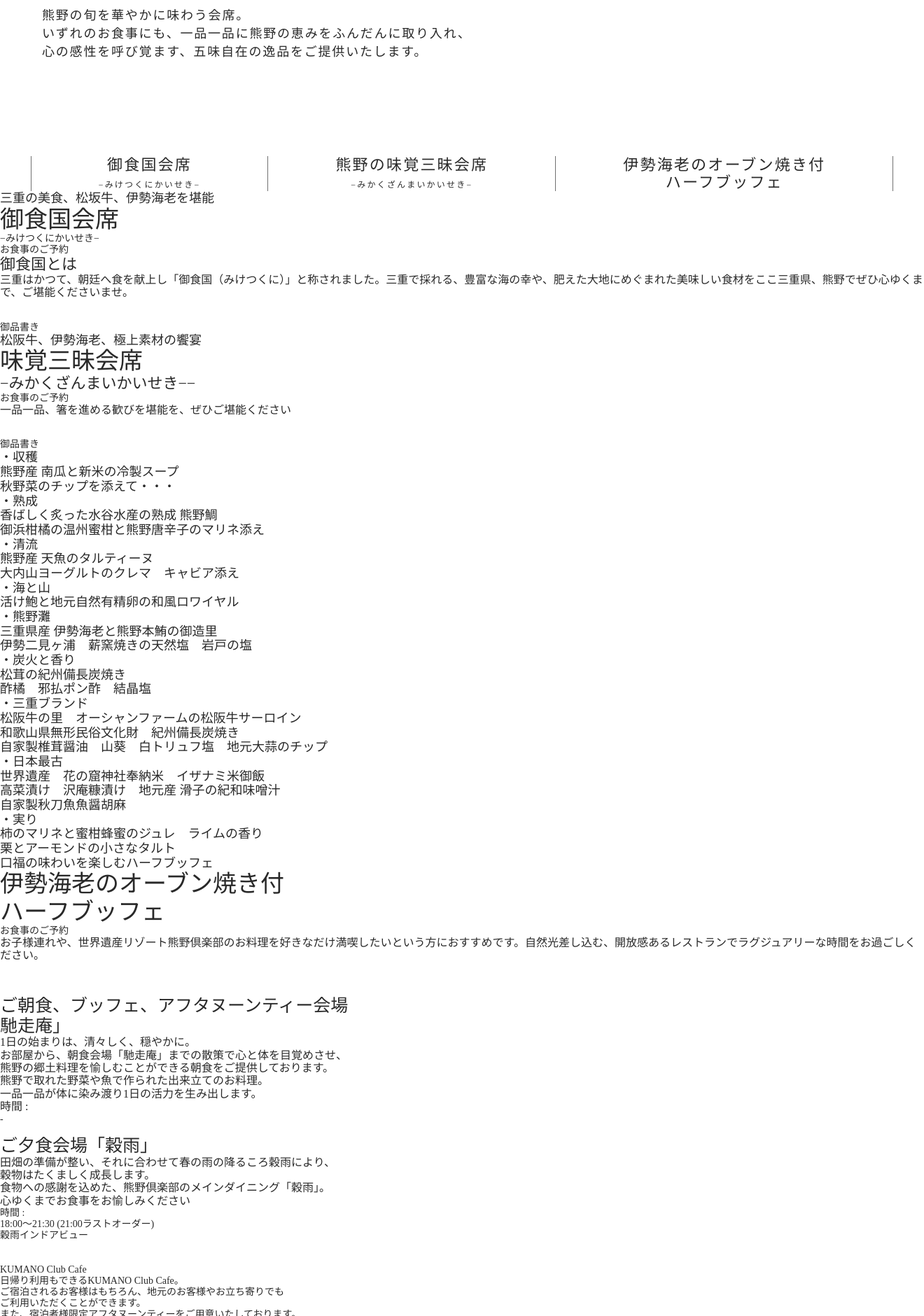
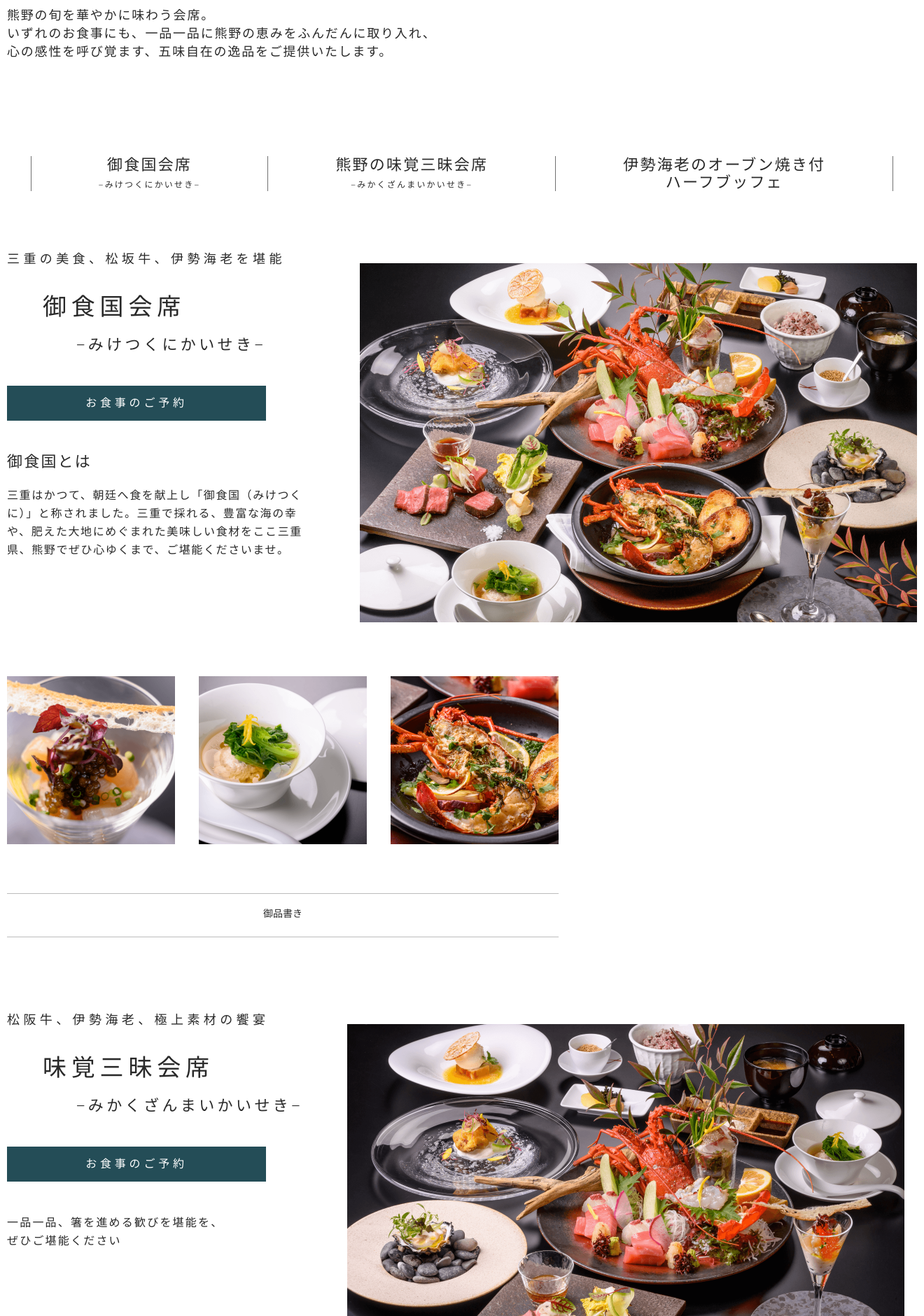
Before and after one commit to oookey-github/kmnc, a PHP site: page /restaurant/restaurant.html in a window 1320 px wide. Shown: the part 1160-3040 px from the top of the page at 70% size. Run offline with PHP 8.4, Linux system fonts and the light colour scheme.

Commit message:
【image】追加 【html】restaurant.html編集 【css】restaurant.css編集

```diff
--- a/css/restaurant.css
+++ b/css/restaurant.css
@@ -21,6 +21,7 @@ body{
     body {
         min-width: 1024px;
     }
+
 }
 @media only screen and (max-width: 767px){
 	html{font-size: calc( 1000vw /430px  );}
@@ -87,7 +88,9 @@ body{
 .fw-b{
     font-weight:bold;
 }
-
+.kome{
+    text-indent: 1em;
+}
 /* ================ */
 /* flex */
 .flex{
@@ -105,9 +108,15 @@ body{
 .header{
     width:100%;
     height:27.5rem;
-    background-image: url(../image/header_bg_restaurant.png);
+    background: url(../image/header_bg_oshokuji.png) no-repeat;
     justify-content: space-between;
     padding:0 4.4rem 0 11rem;
+    background-position: 80% 20%;
+    background-size: cover;
+    position:relative;
+    min-width:130rem;
+
+
 }
 .logo_icon{
     width:16.4rem;
@@ -160,6 +169,12 @@ body{
     justify-content: end;
 }
 /*お食事のご案内*/
+.oshokuji{
+    width: 80%;
+    margin: 0 auto;
+    max-width: 120rem;
+    min-width: 130rem;
+}
 .border{
     border-top:1px solid #292929;
     width:11.5rem;
@@ -174,10 +189,7 @@ body{
     letter-spacing: 0.54rem;
 }
 .restaurant_info{
-    width:80%;
-    margin:0 auto;
-    max-width:120rem;
-    min-width:120rem;
+
 }
 .restaurant_info_inner{
     display: inline-block;
@@ -213,7 +225,7 @@ body{
     letter-spacing: 1.2rem;
     white-space: pre;
 }
-.txt_i_2{
+.txt_i_35{
     text-indent: 3.5em;
 }
 .txt_i_8{
@@ -238,6 +250,7 @@ body{
     text-align: center;
     width:100%;
     min-width:125rem;
+    margin-bottom:10.3rem;
 }
 .dish_menu p{
     margin:0 9.6rem;
@@ -249,3 +262,106 @@ body{
 .border-r{
     border-right:1px solid #707070;
 }
+.restaurant_name p:first-child{
+    text-indent: 1.5em;
+    letter-spacing: 0.68rem;
+}
+.restaurant_name p:last-child{
+    margin-top:2.2rem;
+    text-indent:4.5em;
+    letter-spacing: 0.44rem;
+}
+.restaurant_info_img_2 img{
+    width:79.6rem;
+    margin-left:6.25rem;
+}
+.reserve_btn{
+    width:37rem;
+    height:5rem;
+    display: flex;
+    justify-content: center;
+    align-items: center;
+    margin:4.6rem 0;
+}
+.reserve_btn p{
+    letter-spacing: 4.8px;
+}
+
+.explanation{
+    letter-spacing: 1.6px;
+    line-height: 2.6rem;
+}
+.explanation p:first-child{
+    letter-spacing: 2.2px;
+}
+.explanation p:last-child{
+    margin-top:2.2rem;
+}
+.meal{
+    max-width:78.8rem;
+}
+.meal_inner{
+    justify-content: space-between;
+    margin-top:7.7rem;
+}
+.meal_inner img{
+    width:24rem;
+}
+.meal_menu{
+    border-top:1px solid #BCBCBC;
+    border-bottom:1px solid #BCBCBC;
+    padding-top:2.1rem;
+    padding-bottom:2.4rem;
+    width:78.8rem;
+    margin-top:7rem;
+}
+.meal_menu p{
+    text-align: center;
+}
+.meal_menu_text{
+    text-align: left;
+    margin-left:4.1rem;
+    margin-top:5rem;
+    border-bottom: 1px solid #BCBCBC;
+}
+.meal_menu_text_inner:first-child{
+    padding-top:0;
+}
+.meal_menu_text_inner {
+    padding-top:3rem
+}
+.meal_menu_text_inner p{
+    font-size: 1.8rem;
+    letter-spacing:0.54rem;
+    line-height: 2.4rem;
+
+}
+.meal_menu_text_inner:last-child{
+    padding-bottom:4.3rem
+}
+
+.pd-1{
+    padding-left:1.3em;
+}
+.txt-275{
+    text-indent:2.75em;
+}
+.restaurant_name.iseebi p{
+    letter-spacing:0.68rem;
+    line-height: 4.2rem;
+}
+
+.restaurant_name.iseebi p:last-child{
+    margin-top:0;
+    text-indent: 1.5em;
+
+}
+#restaurant2{
+    margin-top:12.4rem;
+}
+#restaurant3{
+    margin-top:15.9rem;
+}
+#restaurant4{
+    margin-top:17.45rem
+}
--- a/restaurant/restaurant.html
+++ b/restaurant/restaurant.html
@@ -63,9 +63,10 @@
             </div>
         </div>
         <!-- お食事のご案内 -->
+        <div class="border"></div>
+    <div class="oshokuji">
+        <section>
 
-        <section>
-            <div class="border"></div>
             <div class="restaurant_info">
 
                 <div>
@@ -83,7 +84,7 @@
 
                         <div class="fs34 vertical_text float-r">
                             <p>自然讃美</p>
-                            <p class="txt_i_2">様式にとらわれない</p>
+                            <p class="txt_i_35">様式にとらわれない</p>
                             <p class="txt_i_8">滋味の探求</p>
                         </div>
 
@@ -118,136 +119,158 @@
             <div class="border-r"></div>
         </div>
         <section class="">
-            <div class="">
-                <div class="">
+            <div class="restaurant_info">
+                <div class=""></div>
+                <div class="flex">
                     <div>
-                        <div class=""></div>
-                        <p class="fs18">三重の美食、松坂牛、伊勢海老を堪能</p>
-                    </div>
-                    <div class="">
-                        <div>
-                            <p class="fs34">御食国会席</p>
-                            <p>−みけつくにかいせき−</p>
+                        <div class="title">
+
+                            <p class="fs18">三重の美食、松坂牛、伊勢海老を堪能</p>
                         </div>
-                        <div class="">
-                            <a href=""><p>お食事のご予約</p></a>
-                        </div>
+                        <div class="restaurant_explanation">
+                            <div class="restaurant_name">
+                                <p class="fs34 txt_i_2">御食国会席</p>
+                                <p class="fs22">−みけつくにかいせき−</p>
+                            </div>
+                            <div class="bg3 reserve_btn">
+                                <a href=""><p class="fs16 c1">お食事のご予約</p></a>
+                            </div>
 
-                        <div class="">
-                            <p class="fs22">御食国とは</p>
-                            <p class="fs16">三重はかつて、朝廷へ食を献上し「御食国（みけつくに）」と称されました。三重で採れる、豊富な海の幸や、肥えた大地にめぐまれた美味しい食材をここ三重県、熊野でぜひ心ゆくまで、ご堪能くださいませ。</p>
+                            <div class="explanation">
+                                <p class="fs22">御食国とは</p>
+                                <p class="fs16">三重はかつて、朝廷へ食を献上し「御食国（みけつくに）」と称されました。三重で採れる、豊富な海の幸や、肥えた大地にめぐまれた美味しい食材をここ三重県、熊野でぜひ心ゆくまで、ご堪能くださいませ。</p>
+                            </div>
                         </div>
                     </div>
-                    <div class="">
-                        <img>
+
+                    <div class="restaurant_info_img_2">
+                        <img src="../image/resutaurant_info_2.png">
                     </div>
                 </div>
-                <div class="">
-                    <div class="">
-                        <img>
-                        <img>
-                        <img>
-                        <img>
+                <div class="meal">
+                    <div class="meal_inner flex">
+                        <img src="../image/meal_1.png">
+                        <img src="../image/meal_2.png">
+                        <img src="../image/meal_3.png">
                     </div>
                     <div class=""></div>
                 </div>
-                <div class="">
+                <div class="meal_menu">
                     <p>御品書き</p>
                 </div>
             </div>
         </section>
 
-        <section class="">
-            <div class="">
-                <div class="">
+        <section class="" id="restaurant2">
+            <div class="restaurant_info">
+                <div class="flex">
                     <div class="">
-                        <div>
+                        <div class="title">
                             <div class=""></div>
                             <p class="fs18">松阪牛、伊勢海老、極上素材の饗宴</p>
                         </div>
-                        <div>
+                        <div class="restaurant_name">
                             <p class="fs34">味覚三昧会席</p>
-                            <p class="fs22">−みかくざんまいかいせき−−</p>
+                            <p class="fs22">−みかくざんまいかいせき−</p>
                         </div>
-                        <div class="">
-                            <a href=""><p>お食事のご予約</p></a>
-                            <div></div>
+                        <div class="bg3 reserve_btn">
+                            <a href=""><p class="fs16 c1">お食事のご予約</p></a>
                         </div>
 
-                        <div class="">
-                            <p class="fs16">一品一品、箸を進める歓びを堪能を、ぜひご堪能ください</p>
+                        <div class="explanation">
+                            <p class="fs16">一品一品、箸を進める歓びを堪能を、<br>ぜひご堪能ください</p>
                         </div>
                     </div>
-                    <div class="">
-                        <img>
+                    <div class="restaurant_info_img_2">
+                        <img src="../image/restaurant_info_3.png">
                     </div>
                 </div>
                 <div class="">
-                    <div class="">
-                        <div class="">
-                            <img>
-                            <img>
-                            <img>
-                            <img>
+                    <div class="meal">
+                        <div class="meal_inner flex">
+                            <img src="../image/meal_4.png">
+                            <img src="../image/meal_5.png">
+                            <img src="../image/meal_6.png">
                         </div>
                         <div class=""></div>
                     </div>
                     <div class="">
-                        <div class="">
+                        <div class="meal_menu">
                             <p>御品書き</p>
-                            <div></div>
                         </div>
-                        <div class="fs18">
-                            <p>・収穫<br>熊野産 南瓜と新米の冷製スープ<br>秋野菜のチップを添えて・・・</p>
-                            <p>・熟成<br>香ばしく炙った水谷水産の熟成 熊野鯛<br>御浜柑橘の温州蜜柑と熊野唐辛子のマリネ添え</p>
-                            <p>・清流<br>熊野産 天魚のタルティーヌ<br>大内山ヨーグルトのクレマ　キャビア添え</p>
-                            <p>・海と山<br>活け鮑と地元自然有精卵の和風ロワイヤル </p>
-                            <p>・熊野灘<br>三重県産 伊勢海老と熊野本鮪の御造里<br>伊勢二見ヶ浦　薪窯焼きの天然塩　岩戸の塩 </p>
-                            <p>・炭火と香り<br>松茸の紀州備長炭焼き<br>酢橘　邪払ポン酢　結晶塩</p>
-                            <p>・三重ブランド<br>松阪牛の里　オーシャンファームの松阪牛サーロイン<br>和歌山県無形民俗文化財　紀州備長炭焼き<br>自家製椎茸醤油　山葵　白トリュフ塩　地元大蒜のチップ</p>
-                            <p>・日本最古<br>世界遺産　花の窟神社奉納米　イザナミ米御飯<br>高菜漬け　沢庵糠漬け　地元産 滑子の紀和味噌汁<br>自家製秋刀魚魚醤胡麻</p>
-                            <p>・実り<br>柿のマリネと蜜柑蜂蜜のジュレ　ライムの香り<br>栗とアーモンドの小さなタルト</p>
+                        <div class="fs18 meal_menu_text">
+                            <div class="meal_menu_text_inner">
+                                <p>・収穫</p>
+                                <p class="pd-1">熊野産 南瓜と新米の冷製スープ<br>秋野菜のチップを添えて・・・</p>
+                            </div>
+                            <div class="meal_menu_text_inner">
+                                <p>・熟成</p>
+                                <p class="pd-1">香ばしく炙った水谷水産の熟成 熊野鯛<br>御浜柑橘の温州蜜柑と熊野唐辛子のマリネ添え</p>
+                            </div>
+                            <div class="meal_menu_text_inner">
+                                <p>・清流</p>
+                                <p class="pd-1">熊野産 天魚のタルティーヌ<br>大内山ヨーグルトのクレマ　キャビア添え</p>
+                            </div>
+                            <div class="meal_menu_text_inner">
+                                <p>・海と山</p>
+                                <p class="pd-1">活け鮑と地元自然有精卵の和風ロワイヤル </p>
+                            </div>
+                            <div class="meal_menu_text_inner">
+                                <p>・熊野灘</p>
+                                <p class="pd-1">三重県産 伊勢海老と熊野本鮪の御造里<br>伊勢二見ヶ浦　薪窯焼きの天然塩　岩戸の塩 </p>
+                            </div>
+                            <div class="meal_menu_text_inner">
+                                <p>・炭火と香り</p><p class="pd-1">松茸の紀州備長炭焼き<br>酢橘　邪払ポン酢　結晶塩</p>
+                            </div>
+                            <div class="meal_menu_text_inner">
+                                <p>・三重ブランド</p><p class="pd-1">松阪牛の里　オーシャンファームの松阪牛サーロイン<br>和歌山県無形民俗文化財　紀州備長炭焼き<br>自家製椎茸醤油　山葵　白トリュフ塩　地元大蒜のチップ</p>
+                            </div>
+                            <div class="meal_menu_text_inner">
+                                <p>・日本最古</p><p class="pd-1">世界遺産　花の窟神社奉納米　イザナミ米御飯<br>高菜漬け　沢庵糠漬け　地元産 滑子の紀和味噌汁<br>自家製秋刀魚魚醤胡麻</p>
+                            </div>
+                            <div class="meal_menu_text_inner">
+                                <p>・実り</p><p class="pd-1">柿のマリネと蜜柑蜂蜜のジュレ　ライムの香り<br>栗とアーモンドの小さなタルト</p>
+                            </div>
                         </div>
                     </div>
                 </div>
             </div>
         </section>
-        <section class="">
-            <div class="">
-                <div class="">
+        <section class="" id="restaurant3">
+            <div class="restaurant_info">
+                <div class="flex">
                     <div class="">
-                        <div>
+                        <div class="title">
                             <div class=""></div>
                             <p class="fs18">口福の味わいを楽しむハーフブッフェ</p>
                         </div>
-                        <div class="fs34">
-                            <p>伊勢海老のオーブン焼き付</p>
-                            <p>ハーフブッフェ</p>
+                        <div class="fs34 restaurant_name iseebi">
+                            <p>伊勢海老の</p>
+                            <p class="txt-275">オーブン焼き付</p>
+                            <p class="txt-none">ハーフブッフェ</p>
                         </div>
-                        <div class="">
-                            <a href=""><p>お食事のご予約</p></a>
+                        <div class="bg3 reserve_btn">
+                            <a href=""><p class="fs16 c1">お食事のご予約</p></a>
                         </div>
-
-                        <div class="">
-                            <p class="fs16">お子様連れや、世界遺産リゾート熊野倶楽部のお料理を好きなだけ満喫したいという方におすすめです。自然光差し込む、開放感あるレストランでラグジュアリーな時間をお過ごしください。</p>
+                        <div class="explanation">
+                            <p class="fs16">お子様連れや、世界遺産リゾート熊野倶楽部の<br>お料理を好きなだけ満喫したいという方に<br>おすすめです。自然光差し込む、開放感ある<br>レストランでラグジュアリーな時間をお過ごし<br>ください。</p>
                         </div>
                     </div>
-                    <div class="">
-                        <img>
+                    <div class="restaurant_info_img_2">
+                        <img src="../image/restaurant_info_4.png">
                     </div>
                 </div>
-                <div class="">
-                    <div class="">
-                        <img>
-                        <img>
-                        <img>
-                        <img>
+                <div class="meal">
+                    <div class="meal_inner flex">
+                        <img src="../image/meal_7.png">
+                        <img src="../image/meal_8.png">
+                        <img src="../image/meal_9.png">
                     </div>
                     <div class=""></div>
                 </div>
             </div>
         </section>
-        <section>
+        <section id="bf_viking_aft">
             <div class="">
                 <div>
                     <img>
@@ -395,5 +418,6 @@
             </section>
         </div>
     </div>
+</div>
 </body>
 </html>
```
Also changed, not shown: image/header_bg_oshokuji.png (added), image/meal_1.png (added), image/meal_2.png (added), image/meal_3.png (added), image/meal_4.png (added), image/meal_5.png (added), image/meal_6.png (added), image/meal_7.png (added), image/meal_8.png (added), image/meal_9.png (added), image/restaurant_info_3.png (added), image/restaurant_info_4.png (added), image/resutaurant_info_2.png (added).
